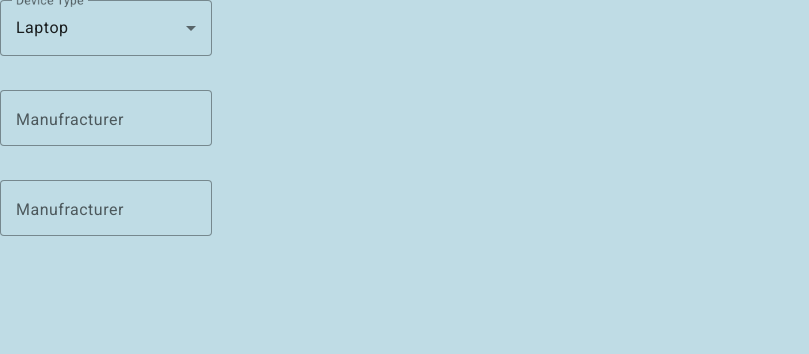
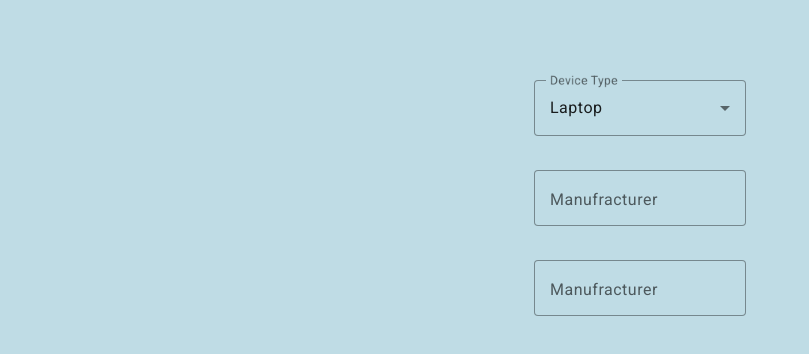
Before and after one commit to modineeraj/su, an Angular app: page /seller in a window 1280 px wide. Shown: the top 354 px of the page, without its empty margins (0-809 px from the left). Built offline with nearby package versions, Linux system fonts and the light colour scheme.

Commit message:
some UI change in seller form

```diff
--- a/src/app/seller-form/seller-form.component.html
+++ b/src/app/seller-form/seller-form.component.html
@@ -1,4 +1,4 @@
-<form [formGroup]="sellerForm">
+<form class="sellerForm" [formGroup]="sellerForm">
   <p>
     <mat-form-field appearance="outline">
       <mat-label>Device Type</mat-label>
--- a/src/app/seller-form/seller-form.component.scss
+++ b/src/app/seller-form/seller-form.component.scss
@@ -0,0 +1,6 @@
+.sellerForm{
+    display: flex;
+    flex-direction: column;
+    align-items: center;
+    margin: 5rem 0;
+}
```
